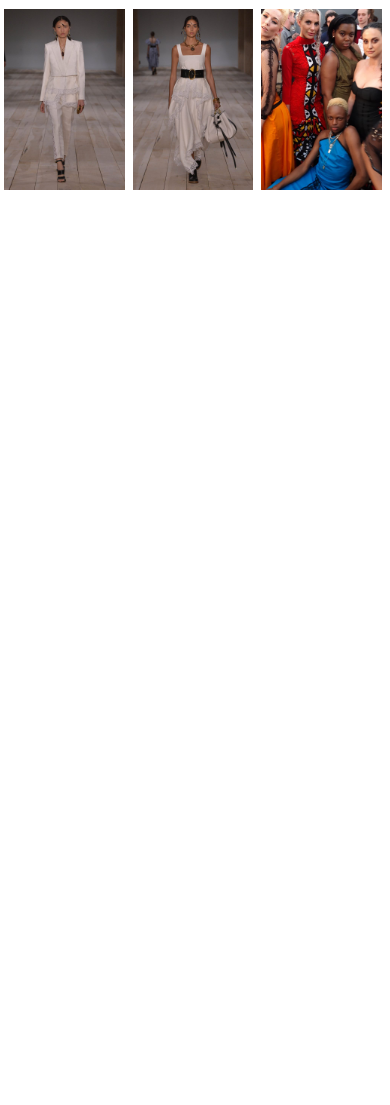
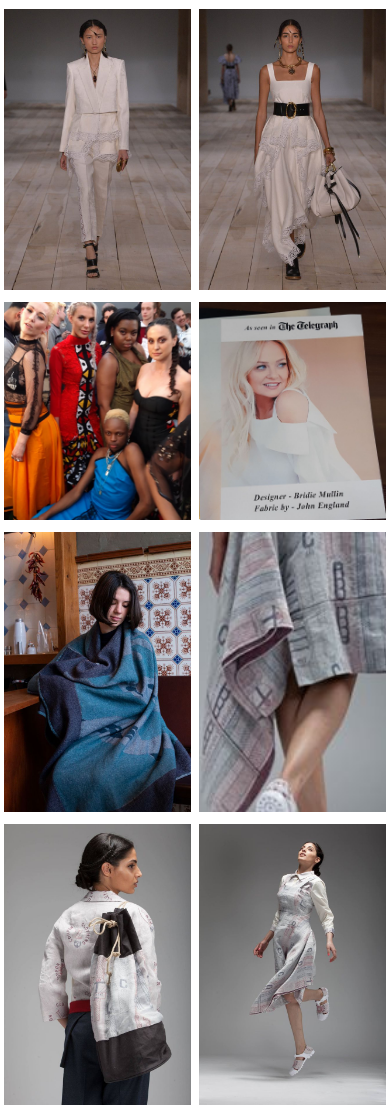
Before and after one commit to jongsun-park/john-england-bootstrap, a plain HTML site: page collections.html in a window 390 px wide. Shown: the part 786-1891 px from the top of the page. Drawn offline with nearby package versions, Linux system fonts and the light colour scheme.

Commit message:
disable gallary fade effect in mobile view

```diff
--- a/css/collections.css
+++ b/css/collections.css
@@ -16,7 +16,7 @@
 }
 @media (max-width: 576px) {
   .gallery-item {
-    width: 33%;
+    width: 50%;
   }
 }
 
--- a/css/custom.css
+++ b/css/custom.css
@@ -138,10 +138,6 @@ div[class*="section__"] {
   max-height: 1.4rem;
   max-width: 80%;
   min-width: 200px;
-}
-
-.navbar .container {
-  /* flex-wrap: nowrap; */
 }
 
 /* title styles */
--- a/js/scroll.js
+++ b/js/scroll.js
@@ -84,6 +84,7 @@ const scroll = () => {
     });
   });
 
+  if (window.innerWidth > 700) {
     batch(".gallery-item", {
       interval: 0.1, // time window (in seconds) for batching to occur. The first callback that occurs (of its type) will start the timer, and when it elapses, any other similar callbacks for other targets will be batched into an array and fed to the callback. Default is 0.1
       batchMax: 5, // maximum batch size (targets)
@@ -92,9 +93,13 @@ const scroll = () => {
       onLeave: (batch) => gsap.set(batch, { autoAlpha: 0, overwrite: true }),
       onEnterBack: (batch) =>
         gsap.to(batch, { autoAlpha: 1, stagger: 0.15, overwrite: true }),
-    onLeaveBack: (batch) => gsap.set(batch, { autoAlpha: 0, overwrite: true }),
+      onLeaveBack: (batch) =>
+        gsap.set(batch, { autoAlpha: 0, overwrite: true }),
       // you can also define things like start, end, etc.
     });
+  } else {
+    gsap.set(".gallery-item", { autoAlpha: 1 });
+  }
 };
 
 scroll();
```
Lines whose indentation alone changed are shown as unchanged.
